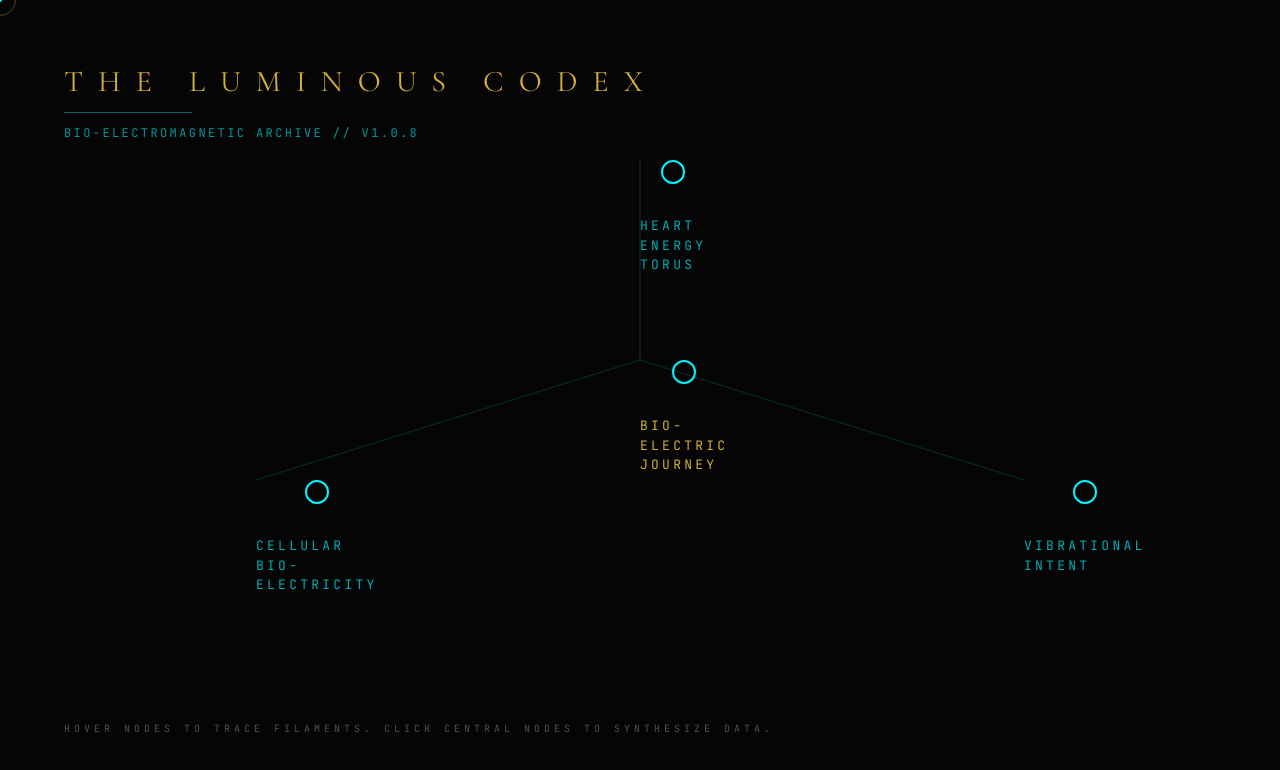
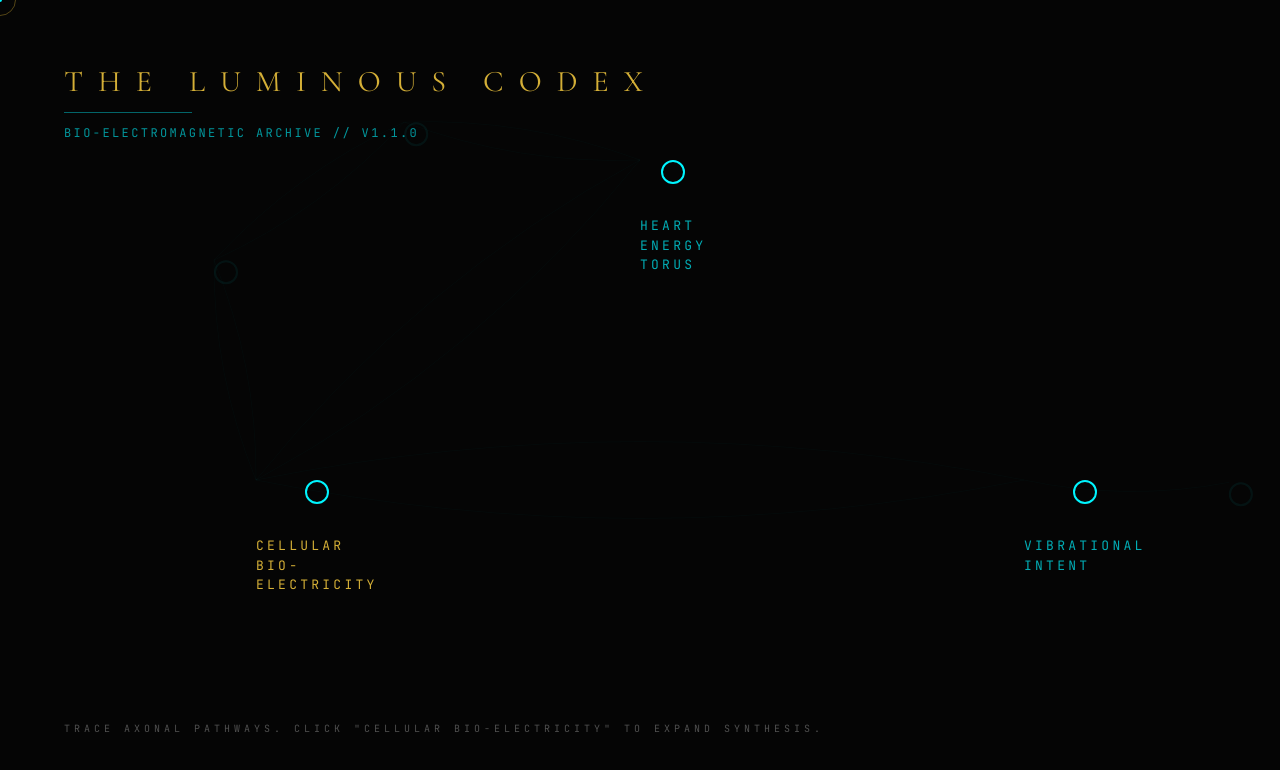
Before and after one commit to Tagi17/digital-codex, a Next.js app: page / in a window 1280 px wide. Shown: the top 770 px of the page. Built offline with nearby package versions, Linux system fonts and the light colour scheme.

Commit message:
feat: implement dense neural web layout with organic axonal pathways and pulsating connections

```diff
--- a/src/components/NeuralNebula.tsx
+++ b/src/components/NeuralNebula.tsx
@@ -41,17 +41,18 @@ export const NeuralNebula = ({ nodes, onNodeClick, isOverlayActive = false }: Ne
 
   // Unified Tooltip State
   const tooltipData = useMemo(() => {
-    if (!hoveredNode) return { visible: false, title: '', content: '' };
+    if (!hoveredNode || hoveredNode.dimmed) return { visible: false, title: '', content: '' };
 
-    let content = Object.values(hoveredNode.synthesis)[0] || 'Establishing resonance...';
+    let content = hoveredNode.description || Object.values(hoveredNode.synthesis)[0] || 'Establishing resonance...';
+    let title = hoveredNode.subtitle ? `${hoveredNode.title} // ${hoveredNode.subtitle}` : hoveredNode.title;
 
-    if (hoveredNode.id === 'bio-electric-journey') {
-      content = "A deep-dive into the transition from neural intent to the manifestation of the human biofield. [Click to Enter Archive]";
+    if (hoveredNode.id === 'cellular-bio-electricity') {
+      content = `${hoveredNode.description} [Click to Synthesize Data]`;
     }
 
     return {
       visible: true,
-      title: hoveredNode.title,
+      title: title,
       content
     };
   }, [hoveredNode]);
@@ -59,7 +60,7 @@ export const NeuralNebula = ({ nodes, onNodeClick, isOverlayActive = false }: Ne
   // Handle article opening
   useEffect(() => {
     if (selectedNode && onNodeClick) {
-      if (selectedNode.id === 'bio-electric-journey') {
+      if (selectedNode.id === 'cellular-bio-electricity') {
         onNodeClick(selectedNode);
       }
       setSelectedNodeId(null);
@@ -75,8 +76,8 @@ export const NeuralNebula = ({ nodes, onNodeClick, isOverlayActive = false }: Ne
       ...d,
       x: (d.coordinates.x / 1000) * width,
       y: (d.coordinates.y / 1000) * height,
-      fx: (d.coordinates.x / 1000) * width, // PIN nodes to fixed coordinates
-      fy: (d.coordinates.y / 1000) * height,
+      fx: d.dimmed ? undefined : (d.coordinates.x / 1000) * width,
+      fy: d.dimmed ? undefined : (d.coordinates.y / 1000) * height,
       vx: 0,
       vy: 0
     }));
@@ -93,10 +94,11 @@ export const NeuralNebula = ({ nodes, onNodeClick, isOverlayActive = false }: Ne
     });
 
     const simulation = d3.forceSimulation<SimulationNode>(simulationNodes)
-      .force("link", d3.forceLink<SimulationNode, SimulationLink>(links).id(d => d.id).distance(300))
-      .force("charge", d3.forceManyBody().strength(-1500))
+      .force("link", d3.forceLink<SimulationNode, SimulationLink>(links).id(d => d.id).distance(200))
+      .force("charge", d3.forceManyBody().strength(-1000))
       .force("collide", d3.forceCollide().radius(100))
-      .velocityDecay(0.1) // More fluid movement
+      .velocityDecay(0.15)
+      .alphaDecay(0.02) // Organic settling
       .on("tick", () => {
         setSimNodes([...simulationNodes]);
       });
@@ -106,13 +108,12 @@ export const NeuralNebula = ({ nodes, onNodeClick, isOverlayActive = false }: Ne
     const handleResize = () => {
       const w = window.innerWidth;
       const h = window.innerHeight;
-
-      // Update fixed positions on resize if needed
       simulationNodes.forEach(node => {
-        node.fx = (node.coordinates.x / 1000) * w;
-        node.fy = (node.coordinates.y / 1000) * h;
+        if (!node.dimmed) {
+          node.fx = (node.coordinates.x / 1000) * w;
+          node.fy = (node.coordinates.y / 1000) * h;
+        }
       });
-
       simulation.alpha(0.3).restart();
     };
 
@@ -126,6 +127,7 @@ export const NeuralNebula = ({ nodes, onNodeClick, isOverlayActive = false }: Ne
   // Canvas Drawing Logic
   const draw = useCallback((ctx: CanvasRenderingContext2D, width: number, height: number) => {
     ctx.clearRect(0, 0, width, height);
+    const time = Date.now() / 1000;
 
     nodes.forEach(node => {
       node.links?.forEach(targetId => {
@@ -133,27 +135,35 @@ export const NeuralNebula = ({ nodes, onNodeClick, isOverlayActive = false }: Ne
         const targetNode = simNodes.find(n => n.id === targetId);
 
         if (sourceNode && targetNode) {
-          const isConnectedToHover = hoveredNodeId && (node.id === hoveredNodeId || targetId === hoveredNodeId);
+          const isSourceHovered = hoveredNodeId === node.id;
+          const isTargetHovered = hoveredNodeId === targetId;
+          const isCellularActive = hoveredNodeId === 'cellular-bio-electricity' && (node.id === 'cellular-bio-electricity' || targetId === 'cellular-bio-electricity');
 
           ctx.beginPath();
+          // Organic curved links mimicking axonal pathways
+          const midX = (sourceNode.x + targetNode.x) / 2 + (targetNode.y - sourceNode.y) * 0.1;
+          const midY = (sourceNode.y + targetNode.y) / 2 + (sourceNode.x - targetNode.x) * 0.1;
+
           ctx.moveTo(sourceNode.x, sourceNode.y);
-          ctx.lineTo(targetNode.x, targetNode.y);
+          ctx.quadraticCurveTo(midX, midY, targetNode.x, targetNode.y);
 
-          if (isConnectedToHover) {
-            // Gradient from Cyan to Gold
-            const gradient = ctx.createLinearGradient(sourceNode.x, sourceNode.y, targetNode.x, targetNode.y);
-            gradient.addColorStop(0, '#00F5FF'); // Cyan
-            gradient.addColorStop(1, '#D4AF37'); // Gold
-
-            ctx.strokeStyle = gradient;
-            ctx.lineWidth = 2;
-            ctx.globalAlpha = 0.8;
-            ctx.shadowBlur = 15;
+          if (isCellularActive) {
+            const pulse = 0.4 + Math.sin(time * 4) * 0.3;
+            ctx.strokeStyle = '#00F5FF';
+            ctx.lineWidth = 2.5;
+            ctx.globalAlpha = pulse;
+            ctx.shadowBlur = 20;
+            ctx.shadowColor = '#00F5FF';
+          } else if (isSourceHovered || isTargetHovered) {
+            ctx.strokeStyle = '#D4AF37';
+            ctx.lineWidth = 1.8;
+            ctx.globalAlpha = 0.7;
+            ctx.shadowBlur = 10;
             ctx.shadowColor = '#D4AF37';
           } else {
-            ctx.strokeStyle = '#00F5FF'; // Bio-Electric Cyan
-            ctx.lineWidth = 1;
-            ctx.globalAlpha = 0.1; // Faint default state
+            ctx.strokeStyle = '#00F5FF';
+            ctx.lineWidth = 0.5;
+            ctx.globalAlpha = 0.05; // Faint ghost filament
             ctx.shadowBlur = 0;
           }
 
@@ -223,7 +233,8 @@ export const NeuralNebula = ({ nodes, onNodeClick, isOverlayActive = false }: Ne
               y={0}
               isHovered={hoveredNodeId === node.id}
               isRelated={isRelated(node.id)}
-              isSpecial={node.id === 'bio-electric-journey'}
+              isSpecial={node.id === 'cellular-bio-electricity'}
+              dimmed={node.dimmed}
               onHover={setHoveredNodeId}
               onClick={() => setSelectedNodeId(node.id)}
             />
@@ -237,12 +248,12 @@ export const NeuralNebula = ({ nodes, onNodeClick, isOverlayActive = false }: Ne
       <div className="absolute top-16 left-16 z-30 pointer-events-none">
         <h1 className="text-auric-gold text-3xl tracking-[0.5em] uppercase mb-3">The Luminous Codex</h1>
         <div className="h-[1px] w-32 bg-bio-cyan/40 mb-3" />
-        <p className="text-bio-cyan/60 font-mono text-xs tracking-[0.2em] uppercase">Bio-Electromagnetic Archive // v1.0.8</p>
+        <p className="text-bio-cyan/60 font-mono text-xs tracking-[0.2em] uppercase">Bio-Electromagnetic Archive // v1.1.0</p>
       </div>
 
       <div className="absolute bottom-16 left-16 z-30 pointer-events-none">
         <p className="text-white/30 font-mono text-[10px] uppercase tracking-[0.4em]">
-          Hover nodes to trace filaments. Click central nodes to synthesize data.
+          Trace axonal pathways. Click "Cellular Bio-Electricity" to expand synthesis.
         </p>
       </div>
 
--- a/src/components/ui/Node.tsx
+++ b/src/components/ui/Node.tsx
@@ -10,16 +10,17 @@ interface NodeProps {
   isHovered: boolean;
   isRelated: boolean;
   isSpecial?: boolean;
+  dimmed?: boolean;
   onHover: (id: string | null) => void;
   onClick: (id: string) => void;
 }
 
-export const Node = ({ id, title, x, y, isHovered, isRelated, isSpecial, onHover, onClick }: NodeProps) => {
+export const Node = ({ id, title, x, y, isHovered, isRelated, isSpecial, dimmed, onHover, onClick }: NodeProps) => {
   return (
     <motion.div
       className={`absolute flex flex-col items-center justify-center cursor-pointer group ${isHovered ? 'z-40' : 'z-20'}`}
       style={{ left: `${x}%`, top: `${y}%` }}
-      animate={{ opacity: isRelated ? 1 : 0.2 }}
+      animate={{ opacity: dimmed ? 0.3 : (isRelated ? 1 : 0.2) }}
       transition={{ duration: 0.4 }}
       onMouseEnter={() => onHover(id)}
       onMouseLeave={() => onHover(null)}
@@ -39,11 +40,12 @@ export const Node = ({ id, title, x, y, isHovered, isRelated, isSpecial, onHover
         <div className={`w-6 h-6 rounded-full border-2 transition-all duration-500 ${
           isHovered
             ? 'bg-auric-gold border-auric-gold shadow-[0_0_20px_#D4AF37]'
-            : 'bg-transparent border-bio-cyan'
+            : (dimmed ? 'bg-transparent border-bio-cyan/20' : 'bg-transparent border-bio-cyan')
         } ${isSpecial && !isHovered ? 'border-auric-gold/60' : ''}`} />
       </div>
 
       {/* Title */}
+      {!dimmed && (
         <motion.span
           className={`mt-8 text-[13px] tracking-[0.25em] font-mono uppercase transition-colors duration-500 ${
             isHovered || isSpecial ? 'text-auric-gold' : 'text-bio-cyan/70'
@@ -56,6 +58,7 @@ export const Node = ({ id, title, x, y, isHovered, isRelated, isSpecial, onHover
         >
           {title}
         </motion.span>
+      )}
     </motion.div>
   );
 };
--- a/src/data/nodes.json
+++ b/src/data/nodes.json
@@ -8,18 +8,22 @@
       "Vibration": "Harmonic oscillations within the synaptic cleft."
     },
     "coordinates": { "x": 800, "y": 600 },
-    "links": ["bio-electric-journey"]
+    "links": ["cellular-bio-electricity"]
   },
   {
     "id": "cellular-bio-electricity",
     "title": "Cellular Bio-Electricity",
-    "tags": ["Biofield", "Electricity"],
+    "subtitle": "Case Study: From Intent to Aura",
+    "description": "An exploration of neural voltage and the bio-electric pathway of stillness.",
+    "articleId": "intent-to-aura",
+    "tags": ["Biofield", "Electricity", "Neural Intent"],
     "synthesis": {
       "Biofield": "The collective emission of cellular biophotons.",
-      "Electricity": "Trans-membrane potential fluctuations in living tissue."
+      "Electricity": "Trans-membrane potential fluctuations in living tissue.",
+      "Neural Intent": "Mapping the path from thought to manifestation."
     },
     "coordinates": { "x": 200, "y": 600 },
-    "links": ["bio-electric-journey"]
+    "links": ["vibrational-intent", "heart-energy-torus", "quantum-relay-alpha"]
   },
   {
     "id": "heart-energy-torus",
@@ -30,19 +34,33 @@
       "Torus": "The toroidal geometry of human cardiac energy."
     },
     "coordinates": { "x": 500, "y": 200 },
-    "links": ["bio-electric-journey"]
+    "links": ["cellular-bio-electricity", "synaptic-web-01"]
   },
   {
-    "id": "bio-electric-journey",
-    "title": "Bio-Electric Journey",
-    "articleId": "intent-to-aura",
-    "tags": ["Neural Intent", "Biofield", "Aura"],
-    "synthesis": {
-      "Neural Intent": "Mapping the path from thought to manifestation.",
-      "Biofield": "The medium of energetic transmission.",
-      "Aura": "The externalized boundary of the human bio-circuitry."
-    },
-    "coordinates": { "x": 500, "y": 450 },
-    "links": ["vibrational-intent", "cellular-bio-electricity", "heart-energy-torus"]
+    "id": "synaptic-web-01",
+    "title": "Synaptic Web Alpha",
+    "dimmed": true,
+    "tags": ["Placeholder"],
+    "synthesis": { "Placeholder": "Archive node awaiting synthesis..." },
+    "coordinates": { "x": 300, "y": 250 },
+    "links": ["heart-energy-torus", "quantum-relay-alpha"]
+  },
+  {
+    "id": "quantum-relay-alpha",
+    "title": "Quantum Relay 07",
+    "dimmed": true,
+    "tags": ["Placeholder"],
+    "synthesis": { "Placeholder": "Archive node awaiting synthesis..." },
+    "coordinates": { "x": 150, "y": 400 },
+    "links": ["cellular-bio-electricity", "synaptic-web-01"]
+  },
+  {
+    "id": "neural-lattice-42",
+    "title": "Neural Lattice 42",
+    "dimmed": true,
+    "tags": ["Placeholder"],
+    "synthesis": { "Placeholder": "Archive node awaiting synthesis..." },
+    "coordinates": { "x": 750, "y": 300 },
+    "links": ["vibrational-intent"]
   }
 ]
--- a/src/hooks/useNebula.ts
+++ b/src/hooks/useNebula.ts
@@ -3,6 +3,9 @@ import { useState, useMemo } from 'react';
 export interface NodeData {
   id: string;
   title: string;
+  subtitle?: string;
+  description?: string;
+  dimmed?: boolean;
   articleId?: string;
   tags: string[];
   synthesis: Record<string, string>;
```
Lines whose indentation alone changed are shown as unchanged.
